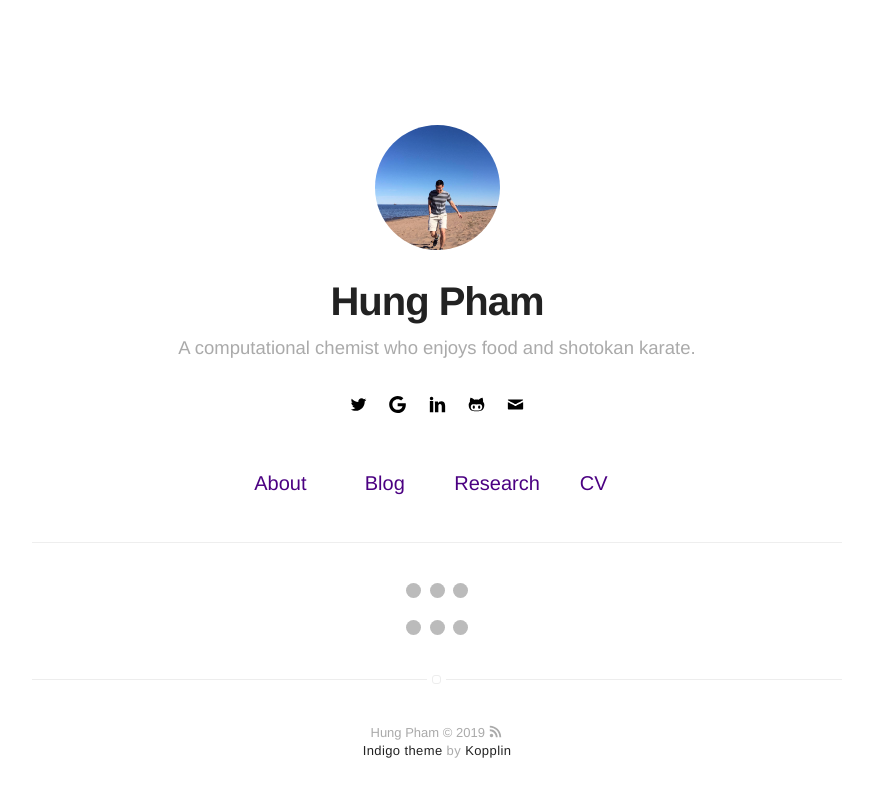
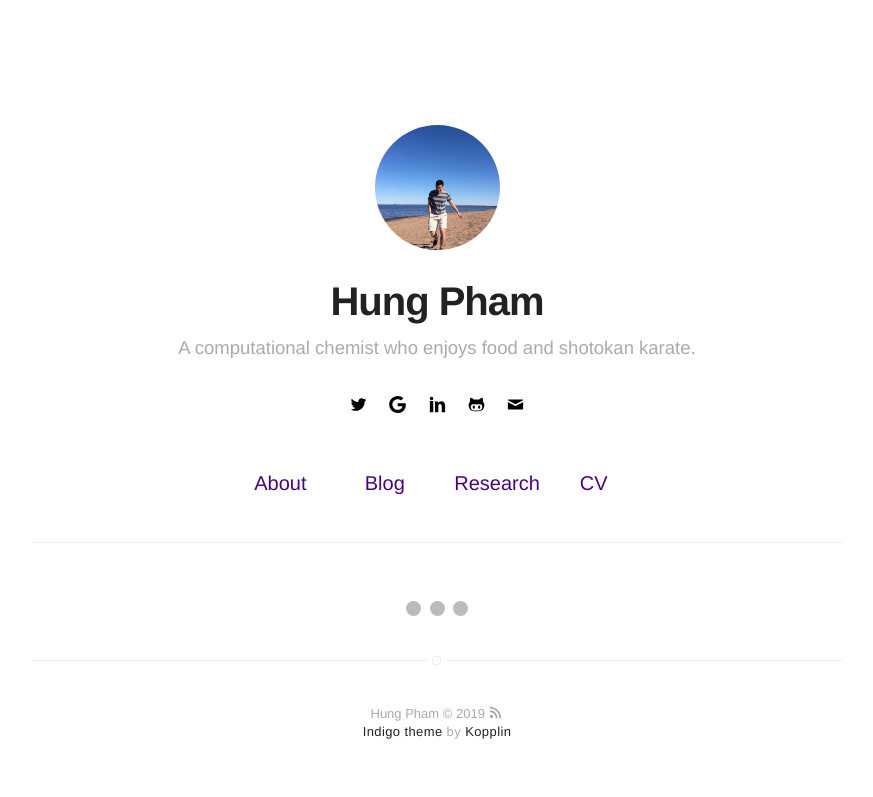
Before and after one commit to hungpham2017/hungpham2017.github.io, a Jekyll site: the page built from index.html, in a window 1280 px wide. Shown: the top 797 px of the page, without its empty margins (203-1076 px from the left). Built offline with Jekyll 4.4.1, drawn with Linux system fonts in a browser that asks for light colours.

Commit message:
upload pics

```diff
--- a/_includes/home.html
+++ b/_includes/home.html
@@ -1,9 +1,3 @@
-<!-- The dots/circles -->
-<div style="text-align:center">
-  <span class="dot" onclick="currentSlide(1)"></span>
-  <span class="dot" onclick="currentSlide(2)"></span>
-  <span class="dot" onclick="currentSlide(3)"></span>
-</div>
 
   <div class="mySlides fade">
     <div class="numbertext">1 / 3</div>
```
